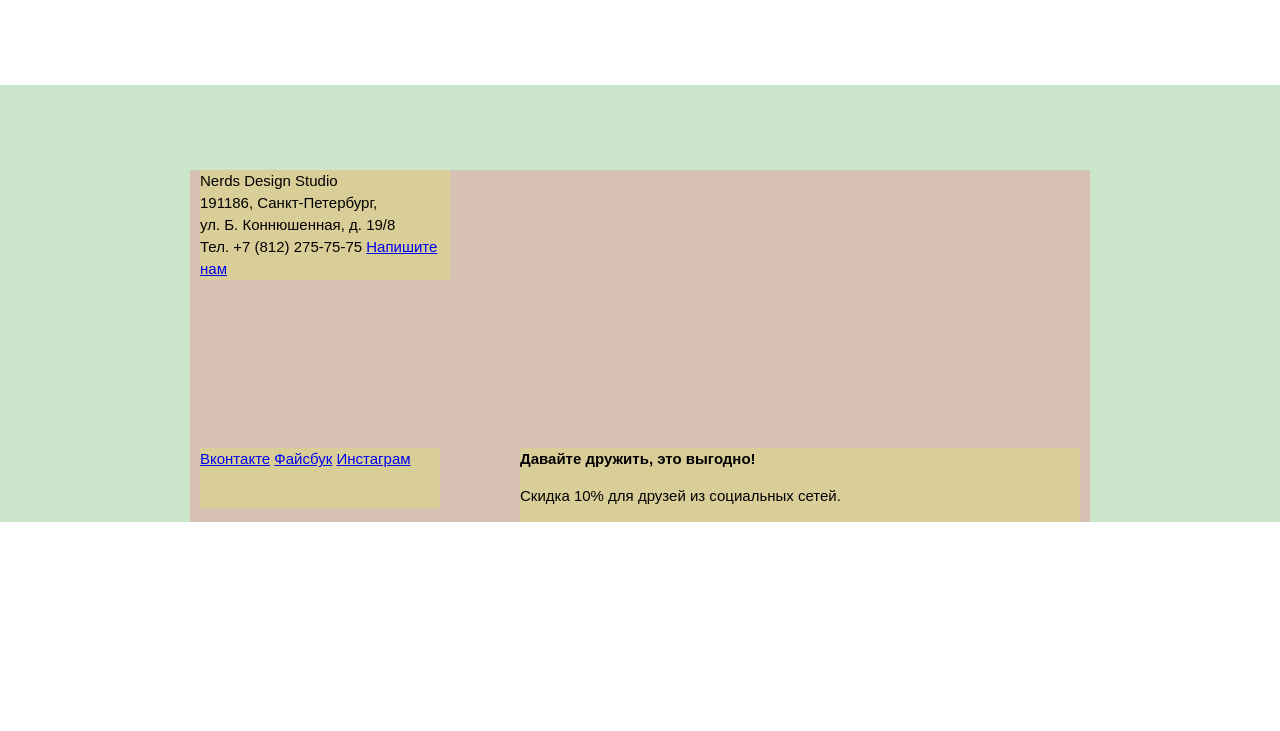
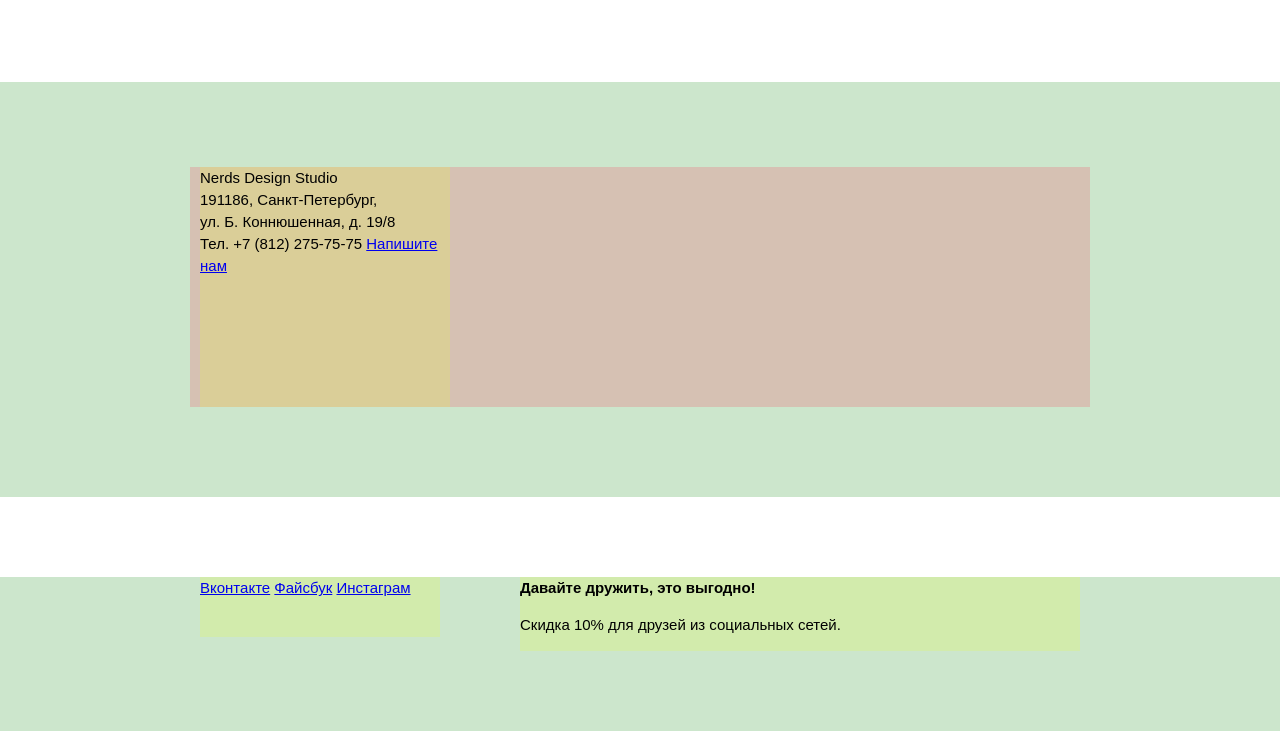
Before and after one commit to davydovaolga/101991-nerds, a plain HTML site: page index.html in a window 1280 px wide. Shown: the part 1644-2375 px from the top of the page. Before the commit the page ends 2166 px from the top, so only its background shows below. Drawn offline with Linux system fonts and the light colour scheme.

Commit message:
Исправила замечания

```diff
--- a/css/style.css
+++ b/css/style.css
@@ -95,16 +95,23 @@ h2 {
 .studios {
   min-height: 169px;
   background: rgba(234, 255, 45, 0.2);
+  margin-bottom: 85px;
 }
-.footer {
-  margin-top: 88px;
+.map {
+  min-height: 330px;
   background: rgba(0, 128, 0, 0.2);
   padding-top: 85px;
 }
-.footer-contacts {
+.contacts {
+
   width: 250px;
   background: rgba(234, 255, 45, 0.2);
-  margin-bottom: 168px;
+  min-height: 240px;
+}
+.footer {
+  margin-top: 80px;
+  background: rgba(0, 128, 0, 0.2);
+  padding-bottom: 80px;
 }
 .footer-social {
   width: 240px;
@@ -113,7 +120,7 @@ h2 {
   min-height: 60px;
   float: left;
 }
-.footer-friend {
+.footer-sale {
   width: 560px;
   float: right;
   min-height: 60px;
--- a/index.html
+++ b/index.html
@@ -31,18 +31,7 @@
             <a class="btn-cart" href="#">Корзина</a>
           </div>
         </div>
-        <div class="slider-wrapper">
-          <div class="container">
-            <div class="slider">
-              <h1>Дорого, долго, скурпулезно</h1>
-              <p>Математически выверенный дизайн</p>
-              <a href="#" class="btn">Узнать больше</a>
-            </div>
-        </div>
-      </div>
       </header>
-
-
   <!--  <div class="slider">
 					<h1>Любите ли вы математику, как любим ее мы?</h1>
 					<p>Нашим дизайнерам мы удаляем нейроны, ответственные за креатив, чтобы дать им возможность все просчитать</p>
@@ -58,8 +47,15 @@
           <label><input type="radio" name="second"></label>
           <label><input type="radio" name="therd"></label>
         </div>-->
-
-
+        <div class="slider-wrapper">
+          <div class="container">
+            <div class="slider">
+              <h1>Дорого, долго, скурпулезно</h1>
+              <p>Математически выверенный дизайн</p>
+              <a href="#" class="btn">Узнать больше</a>
+            </div>
+        </div>
+      </div>
       <main class="container">
         <div class="servises clearfix">
           <div class="servises-item">
@@ -135,16 +131,16 @@
           <a href="#"><img src="img/studio3.png" /></a>
         </div>
       </main>
-      <footer class="footer">
-        <div class="container clearfix">
-          <div class="footer-map">
-          </div>
-          <div class="footer-contacts">
+          <div class="map">
+            <div class="container">
+              <div class="contacts">
                   Nerds Design Studio<br />
                   191186, Санкт-Петербург,<br />
                   ул. Б. Коннюшенная, д. 19/8<br />
                   Тел. +7 (812) 275-75-75
                   <a href="#" class="btn">Напишите нам</a>
+                </div>
+              </div>
             </div>
           <!--
           <div class="letter-wrapper">
@@ -158,14 +154,17 @@
               <input type="submit" value="Отправить" />
             </form>
           </div>-->
+          <footer class="footer clearfix">
+          <div class="container">
             <div class="footer-social">
               <a class="btn-social btn-social-vk" href="#">Вконтакте</a>
               <a class="btn-social btn-social-fb" href="#">Файсбук</a>
               <a class="btn-social btn-social-inst" href="#">Инстаграм</a>
             </div>
-          <div class="footer-friend">
+            <div class="footer-sale">
               <b>Давайте дружить, это выгодно!</b>
               <p>Скидка 10% для друзей из социальных сетей.</p>
+            </div>
           </div>
         </div>
         </footer>
```
Also changed, not shown: catalog.html (+23 -13 lines). Lines whose indentation alone changed are shown as unchanged.
